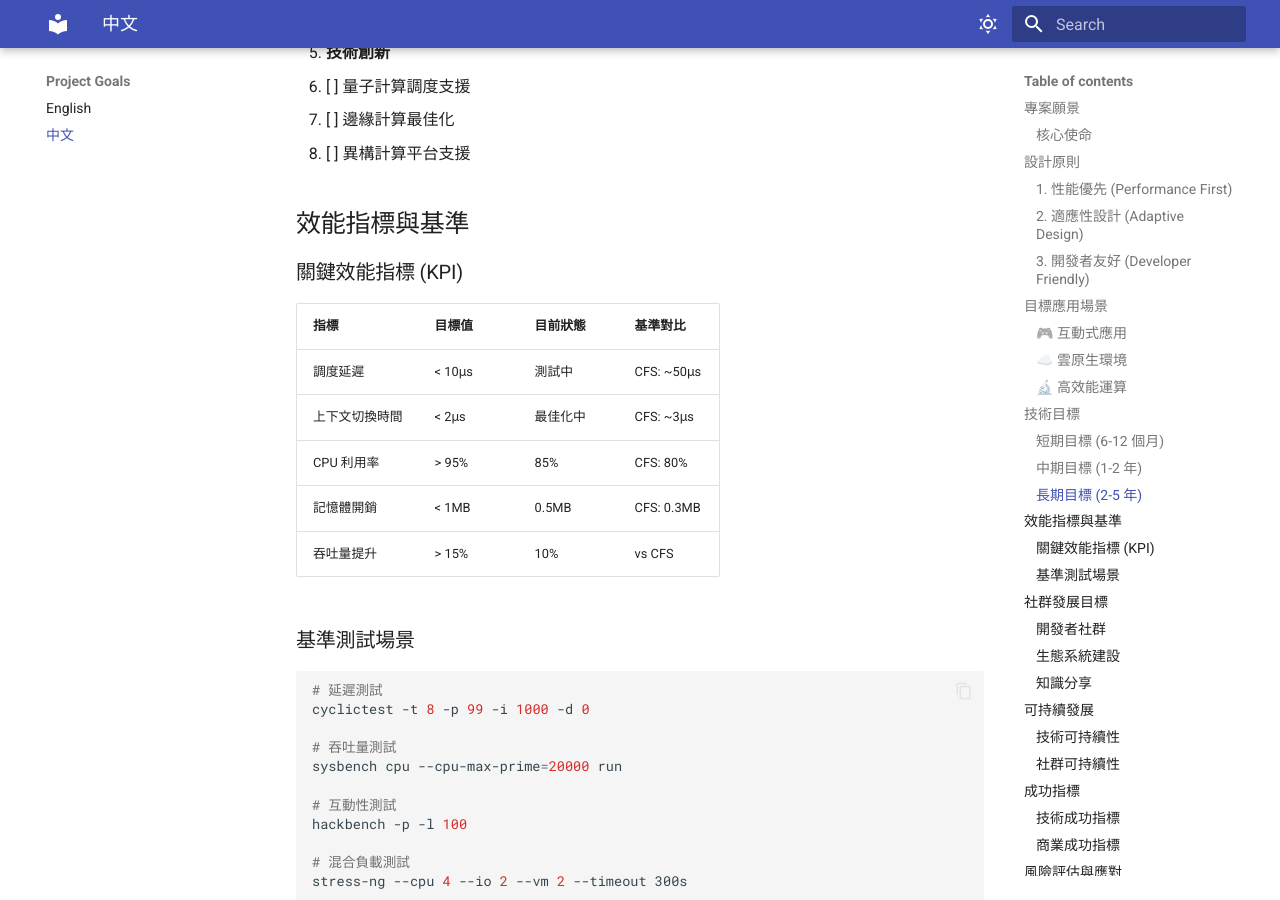
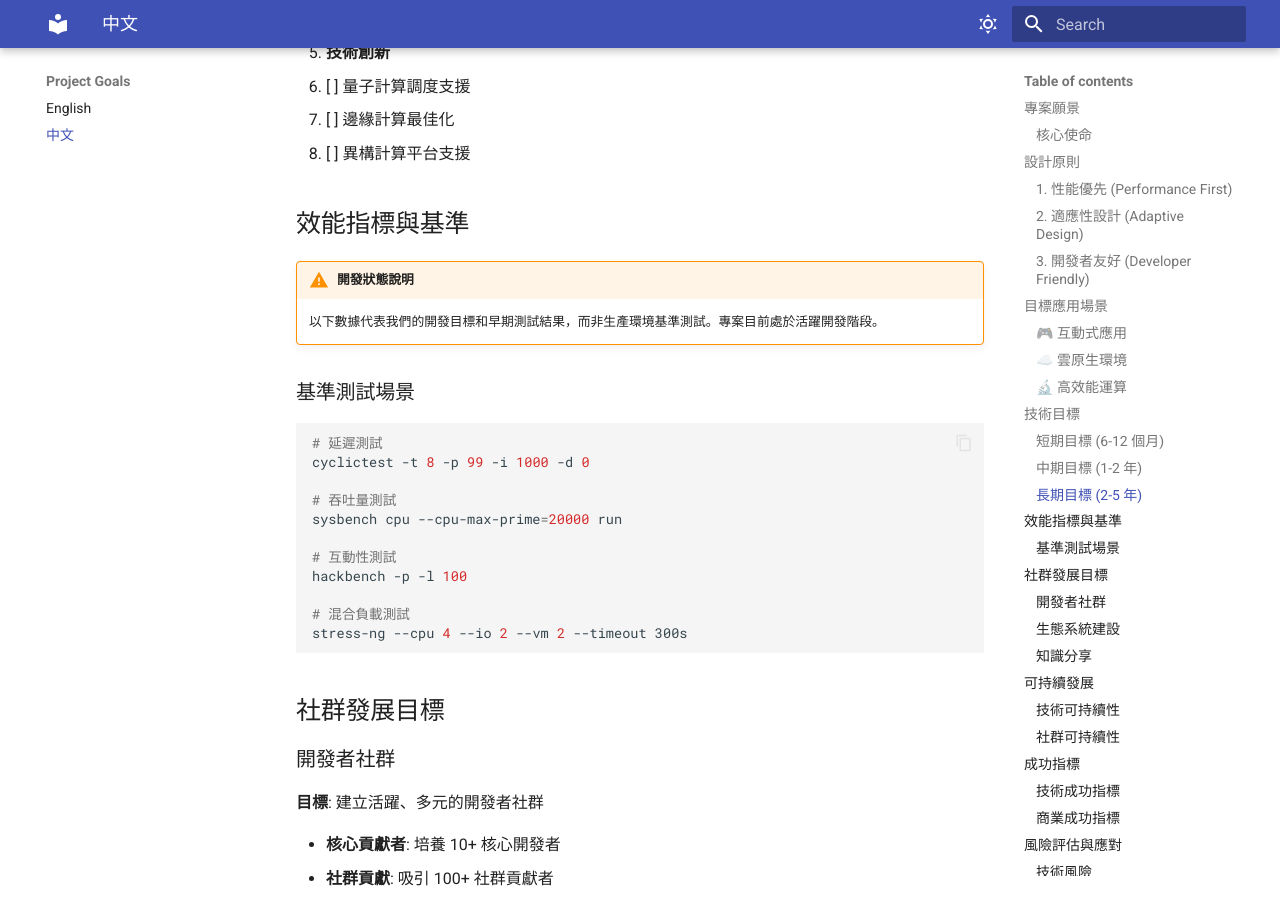
Before and after one commit to Gthulhu/docs, an MkDocs documentation site: the page built from docs/project-goals.md, in a window 1280 px wide and 900 px high, scrolled down 3619 px. Built offline with MkDocs 1.6.1 and Material for MkDocs 9.7.7, drawn with Linux system fonts in a browser that asks for light colours.

Commit message:
chore: remove incorrect info

```diff
--- a/docs/project-goals.md
+++ b/docs/project-goals.md
@@ -145,15 +145,8 @@ graph TB
 
 ## 效能指標與基準
 
-### 關鍵效能指標 (KPI)
-
-| 指標 | 目標值 | 目前狀態 | 基準對比 |
-|------|--------|----------|----------|
-| 調度延遲 | < 10μs | 測試中 | CFS: ~50μs |
-| 上下文切換時間 | < 2μs | 最佳化中 | CFS: ~3μs |
-| CPU 利用率 | > 95% | 85% | CFS: 80% |
-| 記憶體開銷 | < 1MB | 0.5MB | CFS: 0.3MB |
-| 吞吐量提升 | > 15% | 10% | vs CFS |
+!!! warning "開發狀態說明"
+    以下數據代表我們的開發目標和早期測試結果，而非生產環境基準測試。專案目前處於活躍開發階段。
 
 ### 基準測試場景
 
```
Also changed, not shown: docs/index.md (+0 -16 lines), docs/project-goals.en.md (+2 -9 lines).
